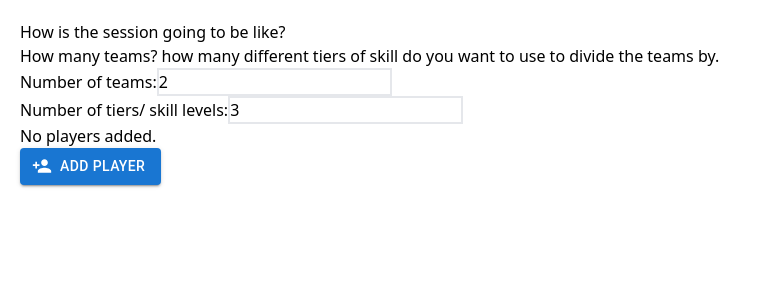
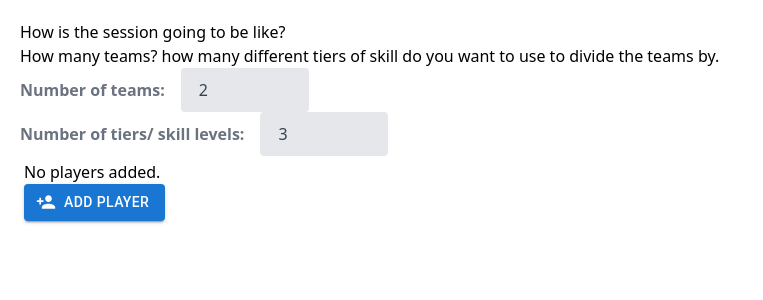
Before and after one commit to pokumars/nextjs-team-divider, a Next.js app: page / in a window 1280 px wide. Shown: the top 300 px of the page, without its empty margins (0-763 px from the left). Built offline with nearby package versions, Linux system fonts and the light colour scheme.

Commit message:
Add the /Sections path template files in your tailwind.config.js file.

```diff
--- a/tailwind.config.ts
+++ b/tailwind.config.ts
@@ -5,6 +5,7 @@ const config: Config = {
     './pages/**/*.{js,ts,jsx,tsx,mdx}',
     './components/**/*.{js,ts,jsx,tsx,mdx}',
     './app/**/*.{js,ts,jsx,tsx,mdx}',
+    './Sections/**/*.{js,ts,jsx,tsx,mdx}',
   ],
   theme: {
     extend: {
```
